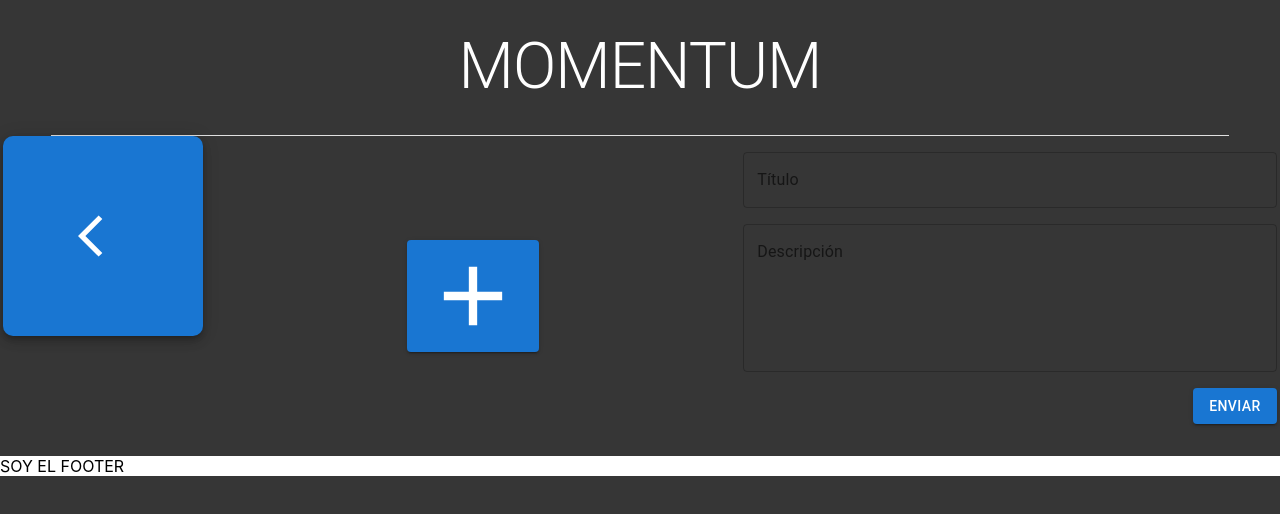
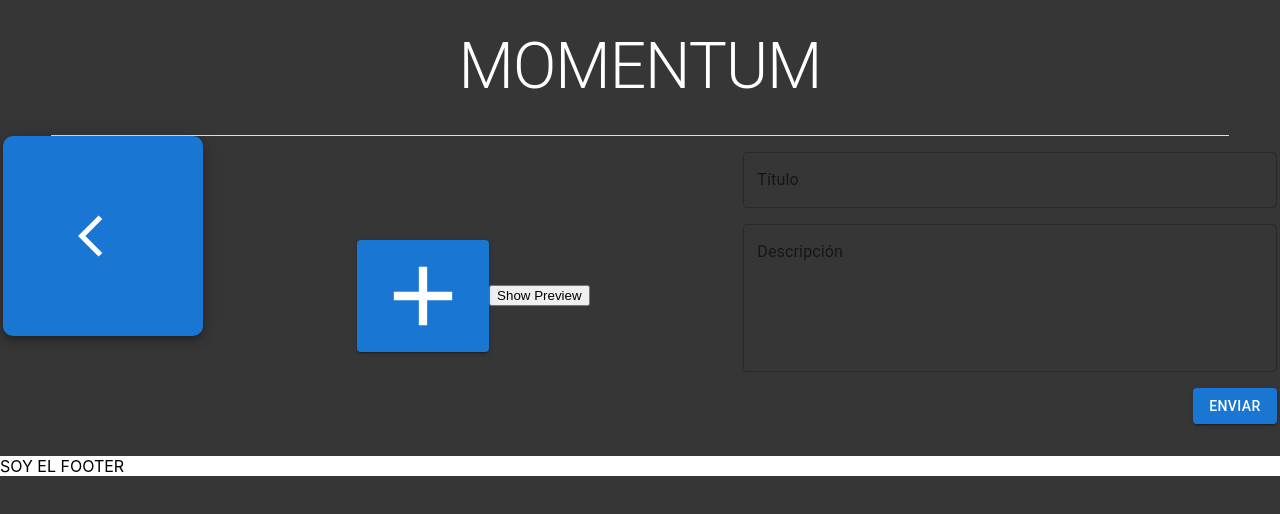
Before and after one commit to AdrianGonzalezFilgueira/fototeca-20, a Next.js app: page /upload in a window 1280 px wide. Shown: the top 514 px of the page. Built offline with nearby package versions, Linux system fonts and the light colour scheme.

Commit message:
preview image card

```diff
--- a/components/ButtonUpload.js
+++ b/components/ButtonUpload.js
@@ -6,7 +6,7 @@ const Input = styled("input")({
   display: "none",
 });
 
-export default function ButtonUpload({ register }) {
+export default function ButtonUpload({ register, onChange }) {
   return (
     <label htmlFor="contained-button-file">
       <Input
@@ -15,6 +15,7 @@ export default function ButtonUpload({ register }) {
         accept="image/*"
         id="contained-button-file"
         type="file"
+        onChange={onChange}
       />
       <Button variant="contained" component="span">
         <AddIcon sx={{ fontSize: 100 }} />
--- a/components/CardPicture.js
+++ b/components/CardPicture.js
@@ -3,6 +3,7 @@ import InfoIcon from "@mui/icons-material/Info";
 import * as React from "react";
 import { styled, Box, maxHeight } from "@mui/system";
 import ModalUnstyled from "@mui/base/ModalUnstyled";
+import * as AspectRatio from "@radix-ui/react-aspect-ratio";
 
 const StyledModal = styled(ModalUnstyled)`
   position: fixed;
@@ -60,9 +61,10 @@ export default function CardPicture({ picture }) {
       >
         <Container maxWidth="sm" sx={style}>
           <Box sx={{ maxHeight: "500px" }}>
+            <AspectRatio.Root ratio={16 / 9}>
               <img
                 style={{
-                objectFit: "contain",
+                  objectFit: "cover",
                   width: "100%",
                   height: "100%",
                 }}
@@ -70,6 +72,7 @@ export default function CardPicture({ picture }) {
                 alt={picture.title}
                 loading="lazy"
               />
+            </AspectRatio.Root>
           </Box>
           <h2 id="unstyled-modal-title">{picture.title}</h2>
           <p id="unstyled-modal-description">{picture.description}</p>
--- a/package.json
+++ b/package.json
@@ -13,6 +13,7 @@
     "@emotion/styled": "^11.8.1",
     "@mui/icons-material": "^5.5.0",
     "@mui/material": "^5.5.0",
+    "@radix-ui/react-aspect-ratio": "^0.1.4",
     "axios": "^0.26.1",
     "date-fns": "^2.28.0",
     "mongoose": "^6.2.4",
@@ -20,6 +21,8 @@
     "next": "^12.1.0",
     "next-connect": "^0.12.2",
     "react": "^17.0.2",
+    "react-dnd": "^15.1.1",
+    "react-dnd-html5-backend": "^15.1.2",
     "react-dom": "^17.0.2",
     "react-hook-form": "^7.27.1"
   },
--- a/pages/upload.js
+++ b/pages/upload.js
@@ -1,4 +1,4 @@
-import { useRef } from "react";
+import { useRef, useState } from "react";
 import { useForm } from "react-hook-form";
 import { TextField, Box, Grid, Fab } from "@mui/material";
 import Link from "next/link";
@@ -10,6 +10,8 @@ import axios from "axios";
 export default function UploadPage() {
   const { register, handleSubmit } = useForm();
   const formRef = useRef();
+  const [showPreview, setShowPreview] = useState(false);
+  console.log(formRef.current);
 
   const onSubmit = async () => {
     const formData = new FormData(formRef.current);
@@ -30,6 +32,14 @@ export default function UploadPage() {
          */
         console.log(error.response.data.message);
       });
+  };
+
+  const handleShowPreview = () => {
+    setShowPreview(!showPreview);
+  };
+
+  const handleOnChange = (e) => {
+    console.log(e.target.files[0]);
   };
 
   return (
@@ -54,7 +64,12 @@ export default function UploadPage() {
               justifyContent="center"
               alignItems="center"
             >
-              <ButtonUpload register={register} />
+              {showPreview ? (
+                <div>True</div>
+              ) : (
+                <ButtonUpload register={register} onChange={handleOnChange} />
+              )}
+              <button onClick={handleShowPreview}>Show Preview</button>
             </Grid>
             <Grid item xs={5} container spacing={2} direction="column" py={2}>
               <Grid item>
```
Also changed, not shown: 1 other file (tests, documents, lock files or other folders). Lines whose indentation alone changed are shown as unchanged.
